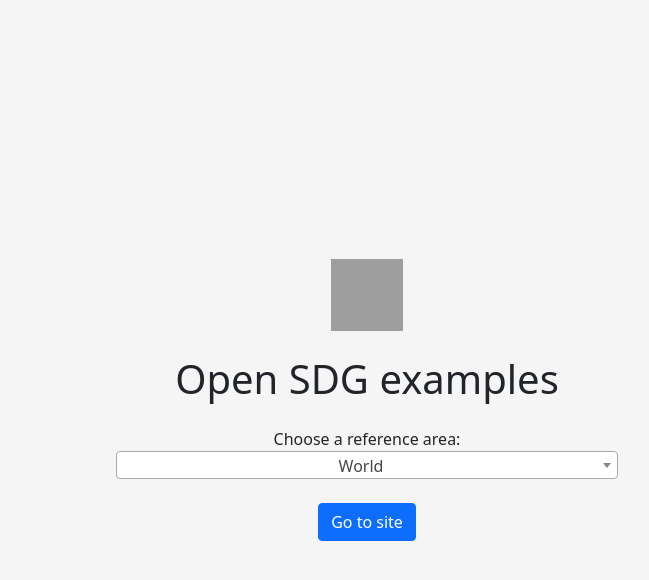
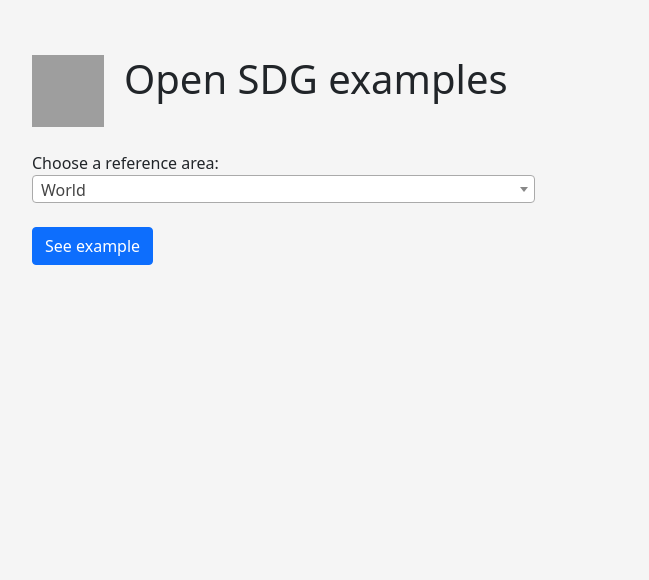
Before and after one commit to brockfanning/open-sdg-by-country, a plain HTML site: page homepage/index.html in a window 1280 px wide. Shown: the whole page, without its empty margins (273-922 px from the left). Drawn offline with nearby package versions, Linux system fonts and the light colour scheme; grey boxes are pictures that could not be loaded.

Commit message:
Style improvements

```diff
--- a/homepage/homepage.css
+++ b/homepage/homepage.css
@@ -3,8 +3,6 @@ body {
   height: 100%;
 }
 body {
-  display: flex;
-  align-items: center;
   padding-top: 40px;
   padding-bottom: 40px;
   background-color: #f5f5f5;
@@ -18,3 +16,10 @@ main {
 select {
   width: 75%;
 }
+.logo {
+  float: left;
+  margin-right: 20px;
+}
+.widgets {
+  clear: left;
+}
--- a/homepage/index.html
+++ b/homepage/index.html
@@ -8,15 +8,15 @@
     <link href="homepage.css" rel="stylesheet">
     <title>Open SDG examples</title>
   </head>
-  <body class="text-center">
+  <body>
     <main>
-        <img class="mb-4" src="https://open-sdg.org/open-sdg-site-starter/assets/img/SDG%20Wheel_Transparent-01.png" alt="Logo for the Sustainable Devevelopment Goals" width="72" height="72">
+        <img class="mb-4 logo" src="https://open-sdg.org/open-sdg-site-starter/assets/img/SDG%20Wheel_Transparent-01.png" alt="Logo for the Sustainable Devevelopment Goals" width="72" height="72">
         <h1 class="mb-4 fw-normal">Open SDG examples</h1>
-        <div>
+        <div class="widgets">
           <label for="reference-input">Choose a reference area:</label>
           <select id="reference-input" class="ref-area-select"></select>
         </div>
-        <button id="view-button" type="button" class="mt-4 btn btn-primary">Go to site</button>
+        <button id="view-button" type="button" class="mt-4 btn btn-primary">See example</button>
     </main>
 
     <script src="https://code.jquery.com/jquery-3.5.1.min.js" integrity="sha256-9/aliU8dGd2tb6OSsuzixeV4y/faTqgFtohetphbbj0=" crossorigin="anonymous"></script>
```
Also changed, not shown: homepage/reference-areas.json (+1 -1 lines), 2 other files.
